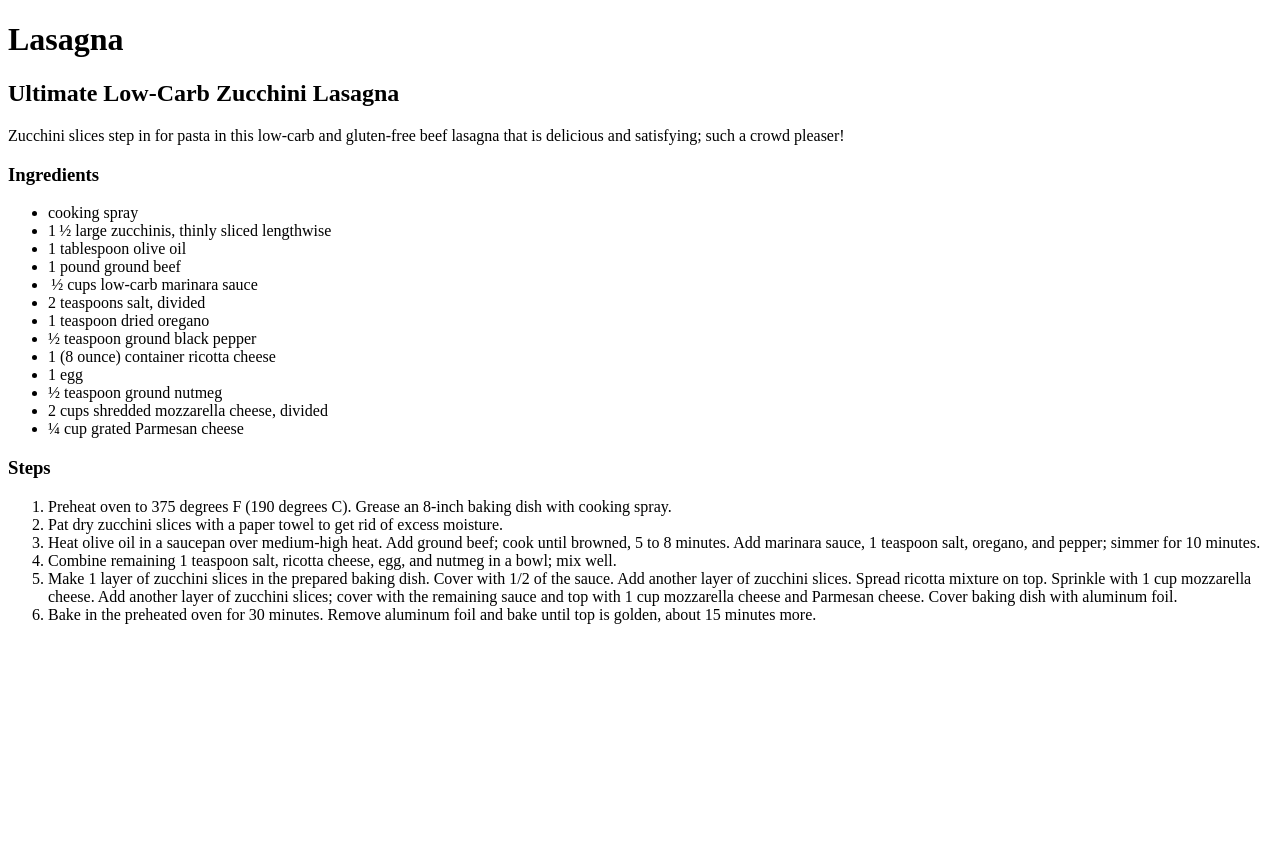
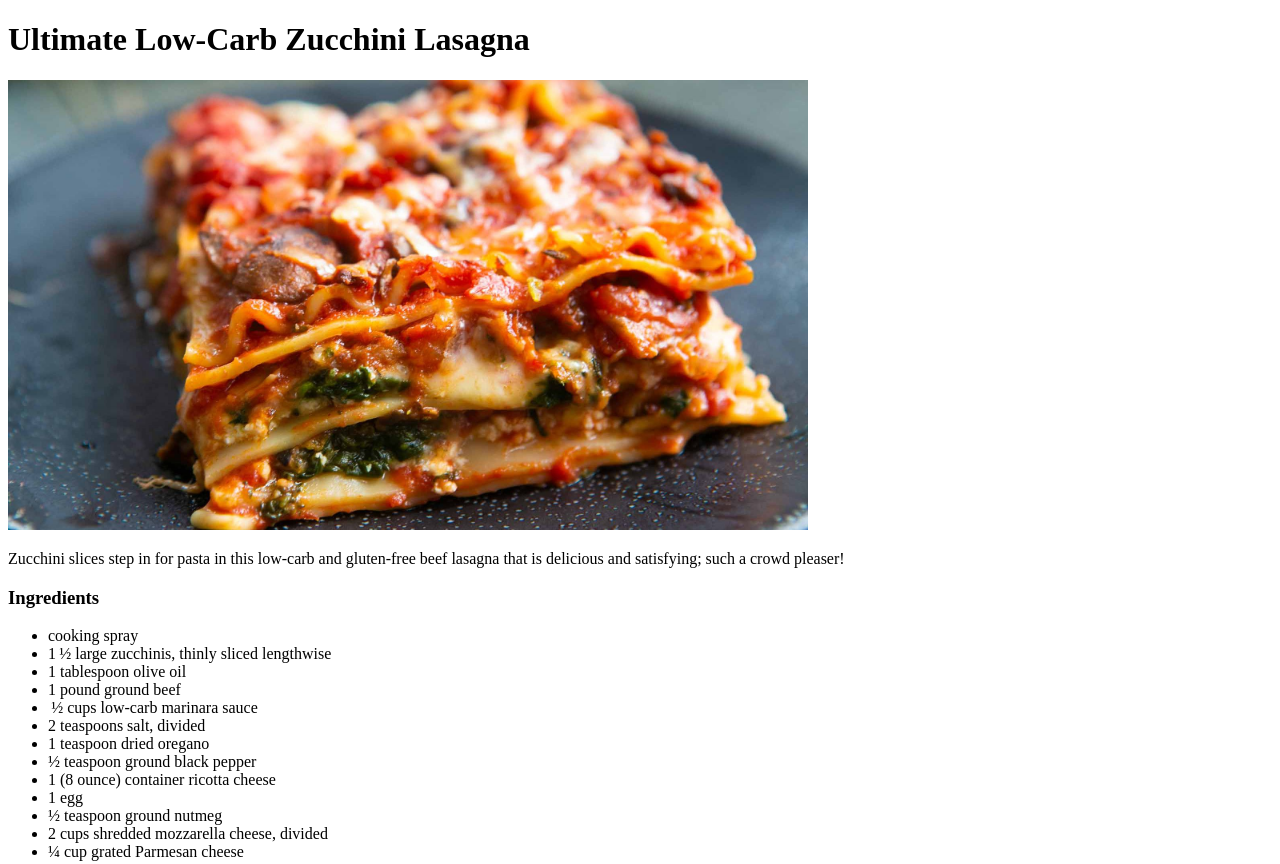
Before and after one commit to icedti/odin-recipes, a plain HTML site: page recipes/lasagna.html in a window 1280 px wide. Shown: the top 864 px of the page. Before the commit the page ends 800 px from the top, so only its background shows below. Drawn offline with Linux system fonts and the light colour scheme.

Commit message:
Add lasagna image

```diff
--- a/recipes/lasagna.html
+++ b/recipes/lasagna.html
@@ -7,11 +7,11 @@
     <title>Lasagna Recipe</title>
 </head>
 <body>
-    <h1>Lasagna</h1>
+    <h1>Ultimate Low-Carb Zucchini Lasagna</h1>
+
     <p>
-        <h2>Ultimate Low-Carb Zucchini Lasagna</h4>
+        <img src="../img/lasagna.jpg" width="800" alt="Baked Lasagna">
     </p>
-
     <p>Zucchini slices step in for pasta in this low-carb and gluten-free beef lasagna that is
         delicious and satisfying; such a crowd pleaser!</p>
     <p>
```
